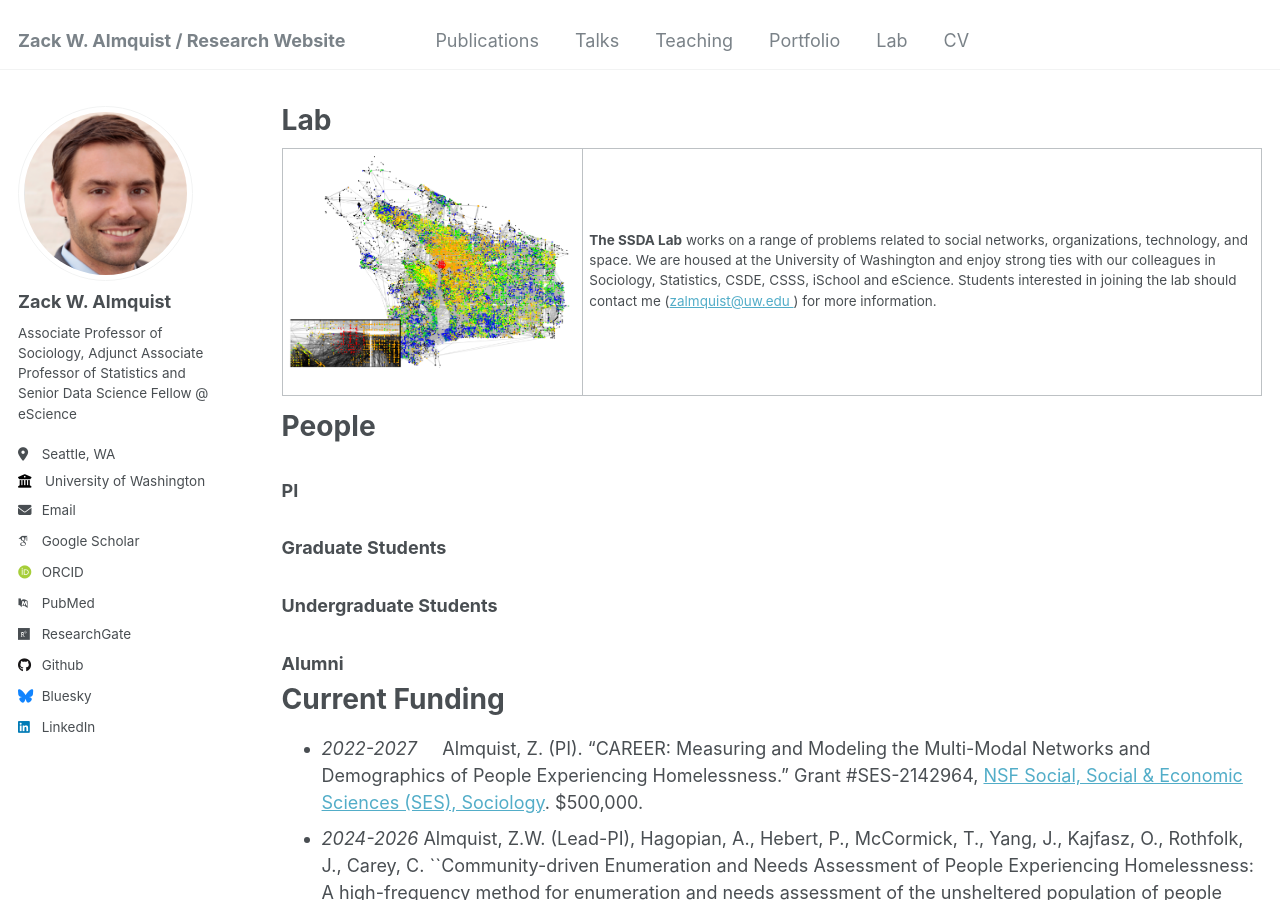
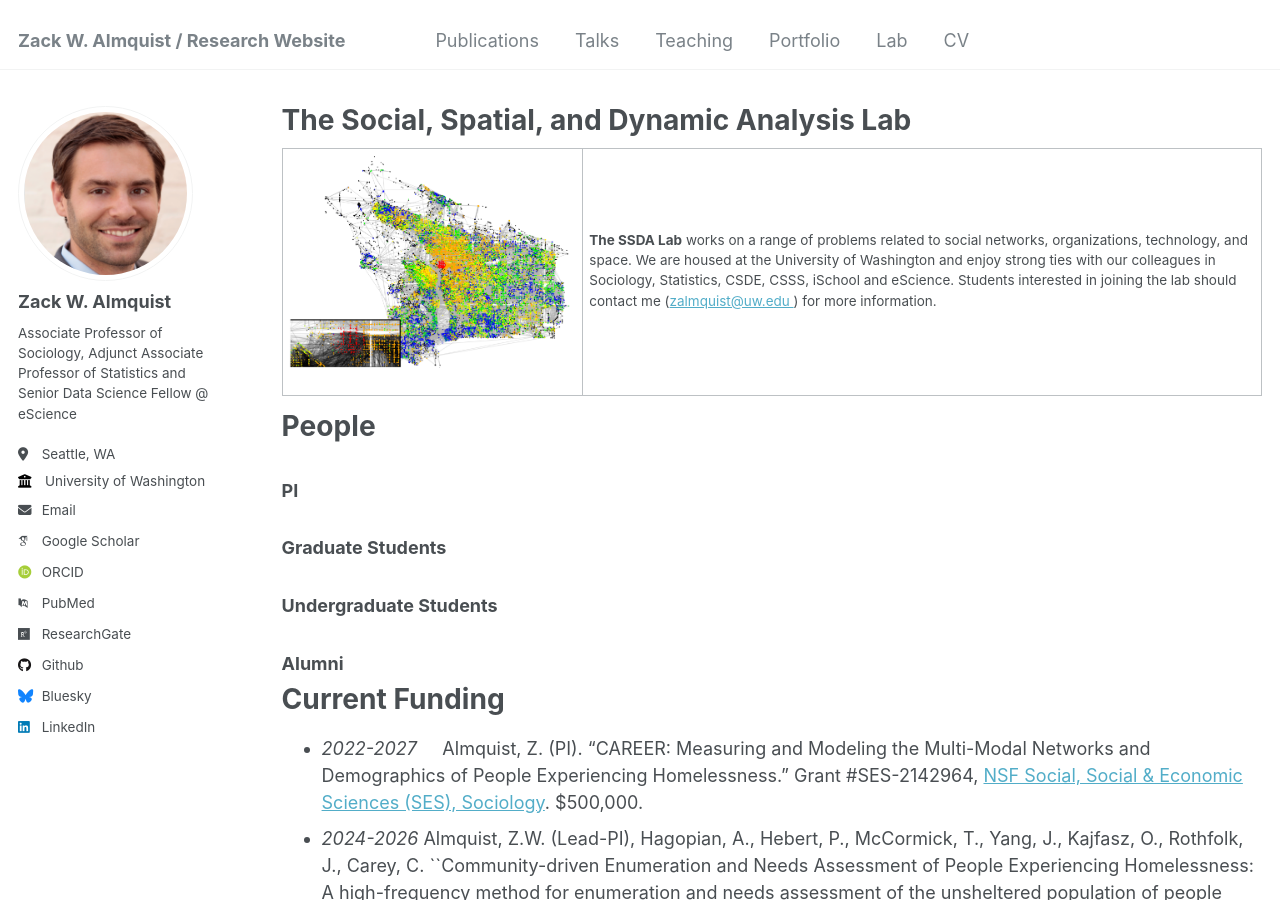
Before and after one commit to zalmquist/zalmquist.github.io, a Jekyll site: the page built from _pages/lab.md, in a window 1280 px wide and 900 px high. Built offline with Jekyll 4.4.1, drawn with Linux system fonts in a browser that asks for light colours; some web fonts are replaced.

Commit message:
Update lab.md

```diff
--- a/_pages/lab.md
+++ b/_pages/lab.md
@@ -1,6 +1,6 @@
 ---
 layout: archive
-title: "Lab"
+title: "The Social, Spatial, and Dynamic Analysis Lab"
 permalink: /lab/
 author_profile: true
 ---
```
